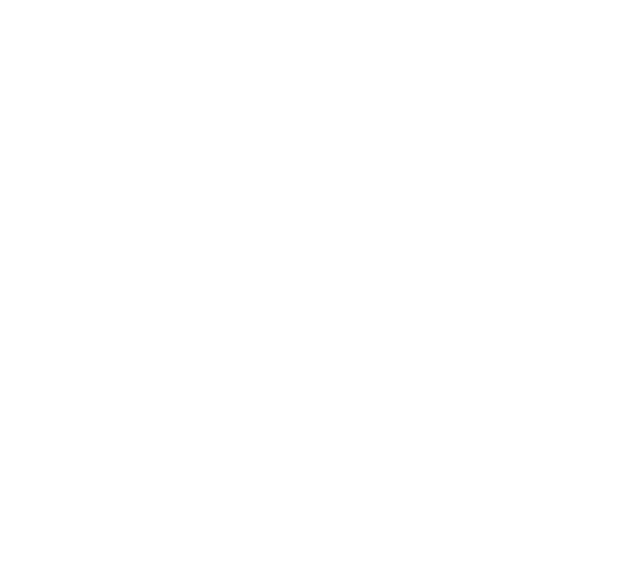
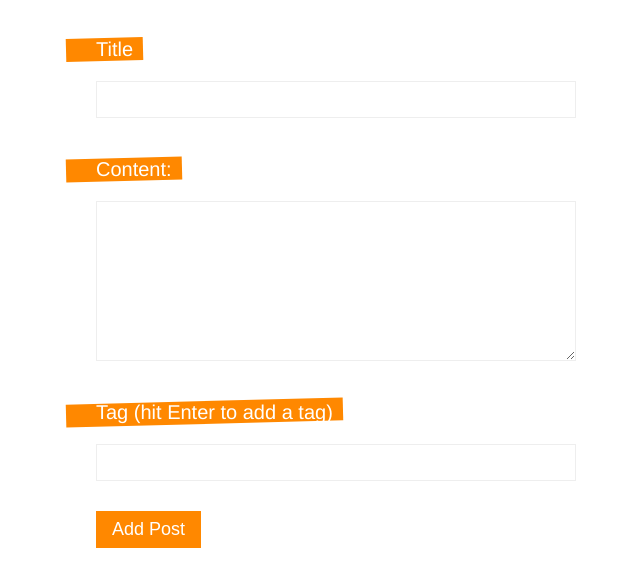
Before and after one commit to halac/vue-blog, a Vue app: page /create in a window 1280 px wide. Before the commit this address had no page. Shown: the top 586 px of the page, without its empty margins (304-944 px from the left). Built offline with nearby package versions, Linux system fonts and the light colour scheme.

Commit message:
Added same new Feature

```diff
--- a/data/db.json
+++ b/data/db.json
@@ -19,6 +19,16 @@
         "webdev",
         "coding"
       ]
+    },
+    {
+      "title": "asdlfaskljd",
+      "body": "aldskjlkasdjfasdsf",
+      "tags": [
+        "html",
+        "news",
+        "webdev"
+      ],
+      "id": 3
     }
   ]
 }
--- a/src/App.vue
+++ b/src/App.vue
@@ -7,7 +7,6 @@
   font-family: Avenir, Helvetica, Arial, sans-serif;
   -webkit-font-smoothing: antialiased;
   -moz-osx-font-smoothing: grayscale;
-  text-align: center;
   color: #2c3e50;
 }
 </style>
--- a/src/components/SinglePost.vue
+++ b/src/components/SinglePost.vue
@@ -24,5 +24,30 @@ export default {
 </script>
 
 <style>
+.post {
+    margin: 0 40px 30px;
+    padding-bottom: 30px;
+    border-bottom: 1px dashed #e7e7e7;
+  }
+  .post h3 {
+    display: inline-block;
+    position: relative;
+    font-size: 26px;
+    color: white;
+    margin-bottom: 10px;
+    max-width: 400px;
+  }
+  .post h3::before {
+    content: "";
+    display: block;
+    width: 100%;
+    height: 100%;
+    background: #ff8800;
+    position: absolute;
+    z-index: -1;
+    padding-right: 40px;
+    left: -30px;
+    transform: rotateZ(-1deg);
+  }
 
 </style>
--- /dev/null
+++ b/src/components/Spinner.vue
@@ -0,0 +1,27 @@
+<template>
+    <div class="spin">
+
+    </div>
+</template>
+
+<script>
+export default {
+
+}
+</script>
+
+<style>
+.spin {
+  display: block;
+  width: 40px;
+  height: 40px;
+  margin: 30px auto;
+  border: 3px solid transparent;
+  border-radius: 50%;
+  border-top-color: #ff8800;
+  animation: spin 1s ease infinite;
+}
+@keyframes spin {
+  to { -webkit-transform: rotateZ(360deg);  }
+}
+</style>
--- a/src/router/index.js
+++ b/src/router/index.js
@@ -1,6 +1,7 @@
 import { createRouter, createWebHistory } from 'vue-router'
 import Home from '../views/Home.vue'
 import Details from '../views/Details.vue'
+import Create from '../views/Create.vue'
 
 const routes = [
   {
@@ -13,6 +14,12 @@ const routes = [
     name: 'Details',
     component: Details,
     props: true
+  },
+  {
+    path: '/create',
+    name: 'Create',
+    component: Create
+
   }
 ]
 
--- /dev/null
+++ b/src/views/Create.vue
@@ -0,0 +1,114 @@
+<template>
+    <div class="create">
+        <form @submit.prevent="handleSubmit">
+            <label>Title</label>
+            <input v-model="title" type="text" required>
+            <label>Content:</label>
+            <textarea v-model="body" required></textarea>
+            <label>Tag (hit Enter to add a tag)</label>
+            <input
+                v-model="tag"
+                type="text"
+                @keydown.enter.prevent="handleKeydown"
+                >
+            <div v-for="tag in tags" :key="tag" class="pill">
+              #{{tag}}
+            </div>
+            <button>Add Post</button>
+        </form>
+    </div>
+</template>
+
+<script>
+import { ref } from 'vue'
+export default {
+    setup() {
+        const title = ref('')
+        const body = ref('')
+        const tag = ref('')
+        const tags = ref([])
+
+        const handleKeydown = () => {
+          if(!tags.value.includes(tag.value)){
+            tag.value = tag.value.replace(/\s/, '') // remove all white space
+            tags.value.push(tag.value)
+          }
+          tag.vlaue = ''
+        }
+
+        const handleSubmit = async () => {
+          const post = {
+            title: title.value,
+            body: body.value,
+            tags: tags.value
+          }
+
+          await fetch('http://localhost:3000/posts', {
+            method: 'POST',
+            headers: { 'Content-Type': 'application/json'},
+            body: JSON.stringify(post)
+          })
+        }
+
+
+        return {title, body, tag, handleKeydown, tags, handleSubmit}
+    }
+}
+</script>
+
+<style>
+    form {
+    max-width: 480px;
+    margin: 0 auto;
+    text-align: left;
+  }
+  input, textarea {
+    display: block;
+    margin: 10px 0;
+    width: 100%;
+    box-sizing: border-box;
+    padding: 10px;
+    border: 1px solid #eee;
+  }
+  textarea {
+    height: 160px;
+  }
+  label {
+    display: inline-block;
+    margin-top: 30px;
+    position: relative;
+    font-size: 20px;
+    color: white;
+    margin-bottom: 10px;
+  }
+  label::before {
+    content: "";
+    display: block;
+    width: 100%;
+    height: 100%;
+    background: #ff8800;
+    position: absolute;
+    z-index: -1;
+    padding-right: 40px;
+    left: -30px;
+    transform: rotateZ(-1.5deg);
+  }
+  button {
+    display: block;
+    margin-top: 30px;
+    background: #ff8800;
+    color: white;
+    border: none;
+    padding: 8px 16px;
+    font-size: 18px
+  }
+  .pill {
+    display: inline-block;
+    margin: 10px 10px 0 0;
+    color: #444;
+    background: #ddd;
+    padding: 8px;
+    border-radius: 20px;
+    font-size: 14px;
+  }
+</style>
--- a/src/views/Details.vue
+++ b/src/views/Details.vue
@@ -4,12 +4,17 @@
         <h3>{{post.title}}</h3>
         <p>{{ post.body }}}</p>
     </div>
+    <div v-else>
+      <Spinner />
+    </div>
 </template>
 
 <script>
 import getPost from '../composables/getPost'
+import Spinner from '../components/Spinner.vue'
 export default {
     props: ['id'],
+    components: {Spinner},
     setup(props) {
         const {post, error, load} = getPost(props.id)
 
--- a/src/views/Home.vue
+++ b/src/views/Home.vue
@@ -5,7 +5,9 @@
     <div v-if="posts.length">
       <PostList :posts="posts" />
     </div>
-    <div v-else>Loading....</div>
+    <div v-else>
+      <Spinner />
+    </div>
 
   </div>
 
@@ -14,10 +16,11 @@
 <script>
 import PostList from '../components/PostList.vue'
 import getPosts from '../composables/getPosts'
+import Spinner from '../components/Spinner.vue'
 
 export default {
   name: 'Home',
-  components: {PostList},
+  components: {PostList, Spinner},
   setup(){
       const {posts, error, load } = getPosts()
 
@@ -26,3 +29,11 @@ export default {
   }
 }
 </script>
+
+<style>
+  .home {
+    max-width: 1200px;
+    margin: 0 auto;
+    padding: 10px;
+  }
+</style>
```
Also changed, not shown: src/components/Navbar.vue (added, +19 -0 lines). Lines whose indentation alone changed are shown as unchanged.
